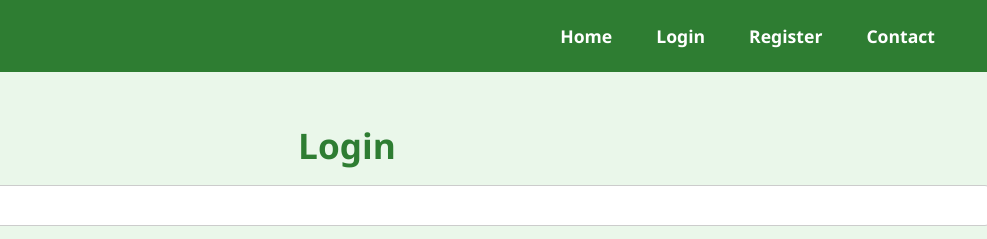
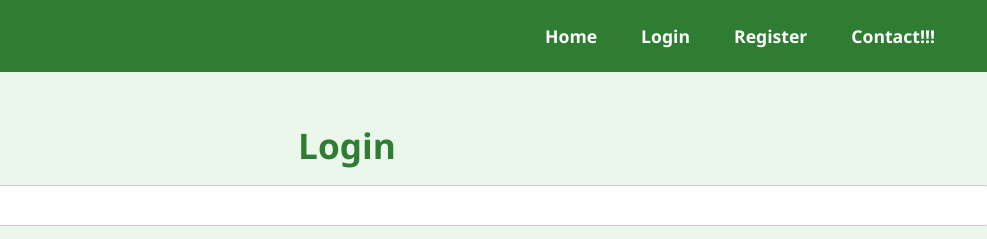
Before and after one commit to mansorsalahuddin/EcoDrop-Esums, a plain HTML site: page login.html in a window 1280 px wide. Shown: the top 239 px of the page, 293-1280 px from the left. Drawn offline with Linux system fonts and the light colour scheme.

Commit message:
pushing EcoDrop

```diff
--- a/login.html
+++ b/login.html
@@ -18,7 +18,7 @@
       <li><a href="index.html">Home</a></li>
       <li><a href="login.html" class="active">Login</a></li>
       <li><a href="register.html">Register</a></li>
-      <li><a href="contact.html">Contact</a></li>
+      <li><a href="contact.html">Contact!!!</a></li>
     </ul>
   </nav>
 
```
